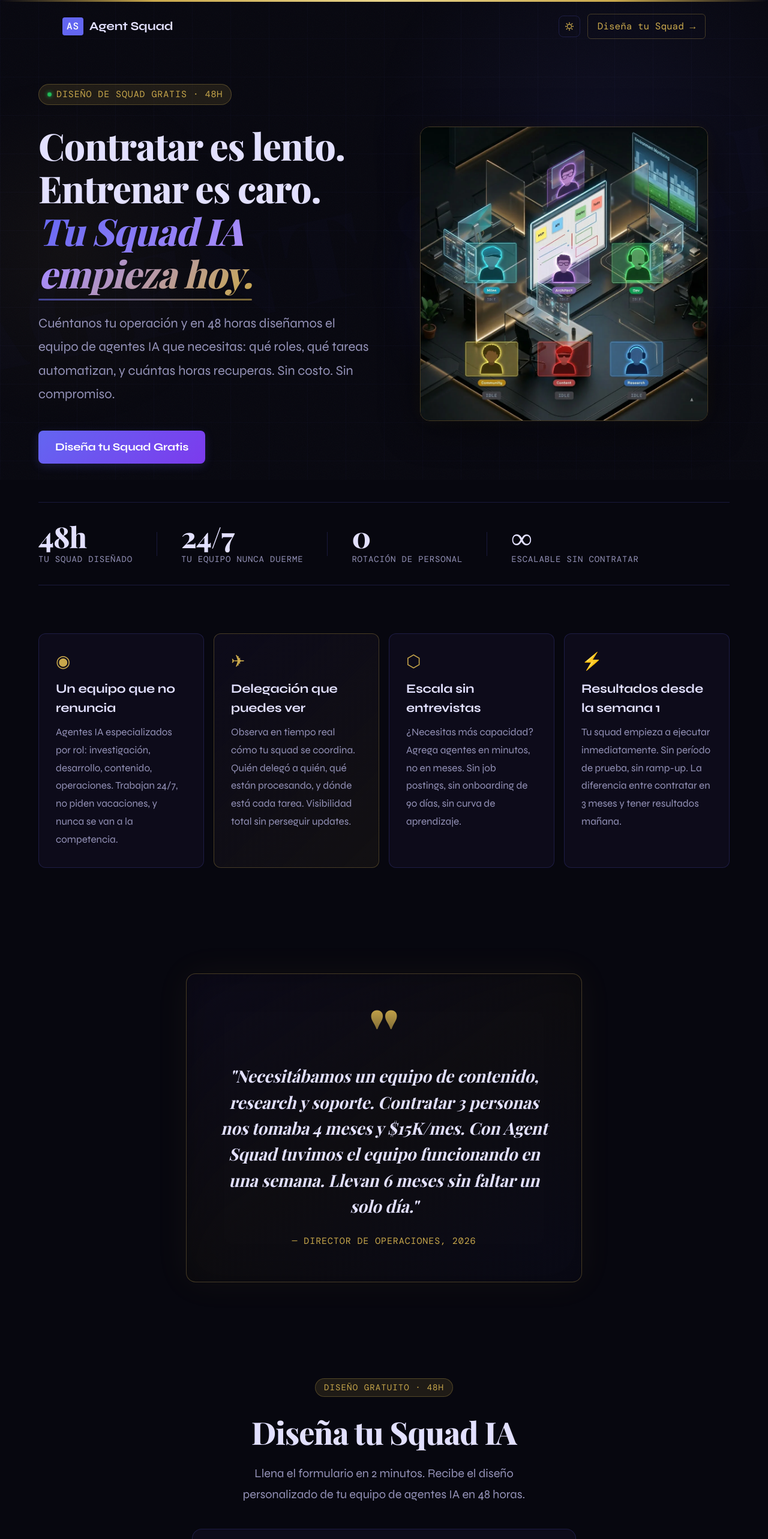
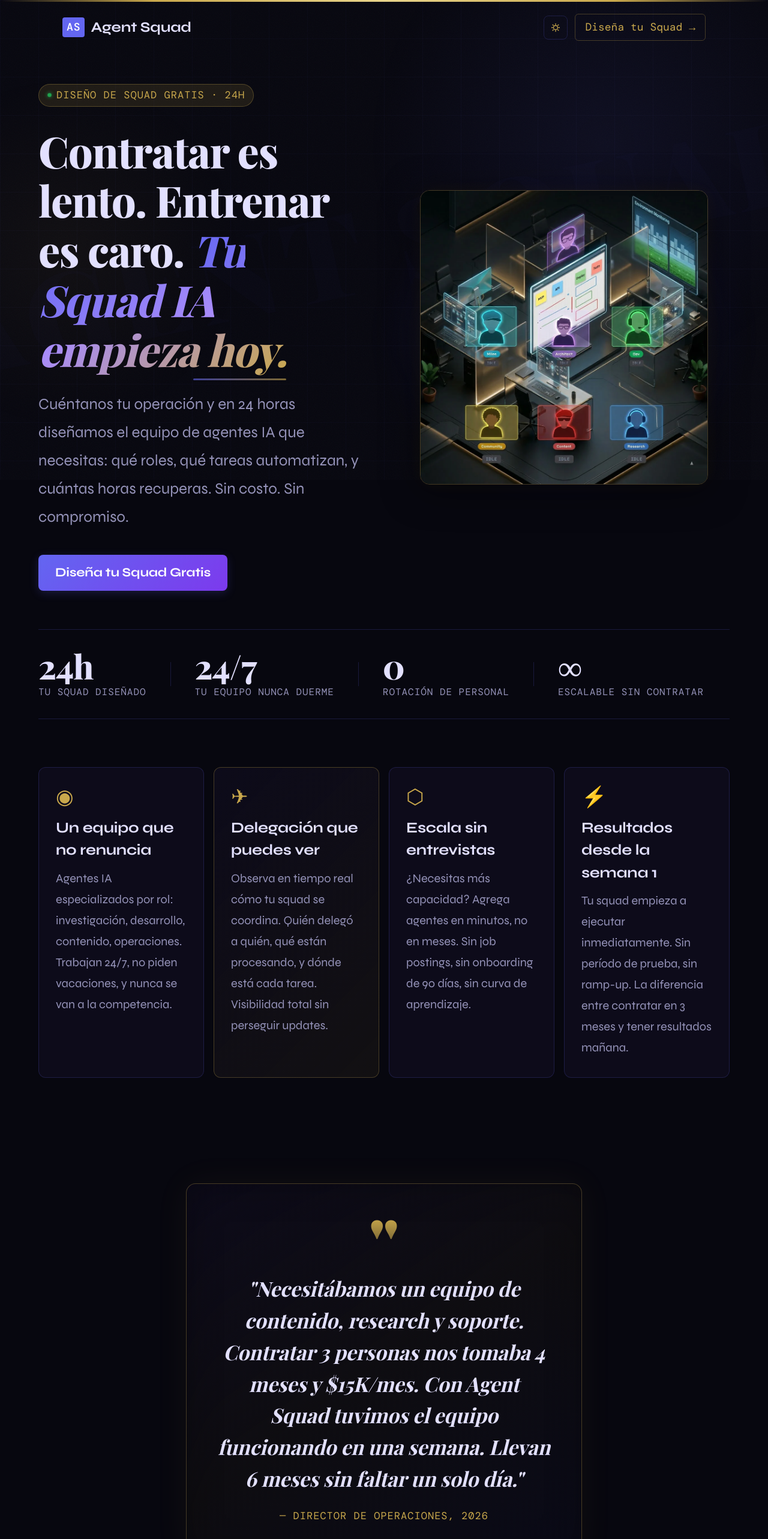
Before and after one commit to aguirrerjg/pixel-office-web, a SvelteKit app: page / in a window 1280 px wide. Shown: the top 2566 px of the page at 60% size. Built offline with nearby package versions, Linux system fonts and the light colour scheme; a web font is replaced by a local one.

Commit message:
style: increase font sizes another 20% + change 48h to 24h everywhere

```diff
--- a/src/routes/+page.svelte
+++ b/src/routes/+page.svelte
@@ -204,12 +204,12 @@
 	<!-- Hero — split banner -->
 	<section class="hero">
 		<div class="hero-content">
-			<div class="hero-badge cascade cascade--1">Diseño de Squad Gratis · 48h</div>
+			<div class="hero-badge cascade cascade--1">Diseño de Squad Gratis · 24h</div>
 			<h1 class="hero-title cascade cascade--2">
 				Contratar es lento. Entrenar es caro. <em>Tu Squad IA empieza hoy.</em>
 			</h1>
 			<p class="hero-sub cascade cascade--3">
-				Cuéntanos tu operación y en 48 horas diseñamos el equipo de agentes IA que necesitas: qué roles, qué tareas automatizan, y cuántas horas recuperas. Sin costo. Sin compromiso.
+				Cuéntanos tu operación y en 24 horas diseñamos el equipo de agentes IA que necesitas: qué roles, qué tareas automatizan, y cuántas horas recuperas. Sin costo. Sin compromiso.
 			</p>
 			<div class="hero-actions cascade cascade--4">
 				<a href="#squad-form" class="btn-primary">Diseña tu Squad Gratis</a>
@@ -229,7 +229,7 @@
 	<!-- Stats bar -->
 	<div class="stats-bar">
 		<div class="stat">
-			<span class="stat-num">48h</span>
+			<span class="stat-num">24h</span>
 			<span class="stat-label">Tu squad diseñado</span>
 		</div>
 		<div class="stat-divider"></div>
@@ -291,7 +291,7 @@
 		<div class="squad-form-header">
 			<span class="squad-form-badge">DISEÑO GRATUITO · 48H</span>
 			<h2 class="squad-form-title">Diseña tu Squad IA</h2>
-			<p class="squad-form-sub">Llena el formulario en 2 minutos. Recibe el diseño personalizado de tu equipo de agentes IA en 48 horas.</p>
+			<p class="squad-form-sub">Llena el formulario en 2 minutos. Recibe el diseño personalizado de tu equipo de agentes IA en 24 horas.</p>
 		</div>
 
 		<form class="squad-form" id="squad-form-el" on:submit|preventDefault={handleFormSubmit}>
@@ -338,7 +338,7 @@
 			</div>
 
 			<button type="submit" class="btn-primary btn-primary--large squad-submit">
-				{formStatus === 'sending' ? 'Enviando...' : 'Enviar — Recibo el diseño de mi Squad en 48h'}
+				{formStatus === 'sending' ? 'Enviando...' : 'Enviar — Recibo el diseño de mi Squad en 24h'}
 			</button>
 
 			<p class="form-trust">Sin spam. Sin llamadas. Solo el diseño de tu squad.</p>
@@ -348,7 +348,7 @@
 		<div class="squad-success">
 			<div class="squad-success-icon">✓</div>
 			<h3>¡Recibido!</h3>
-			<p>El diseño personalizado de tu Squad IA llegará a tu email en las próximas 48 horas.</p>
+			<p>El diseño personalizado de tu Squad IA llegará a tu email en las próximas 24 horas.</p>
 		</div>
 		{/if}
 	</section>
@@ -356,7 +356,7 @@
 	<!-- Final CTA -->
 	<section class="cta-section">
 		<h2 class="cta-title">Tu próximo equipo no necesita oficina.</h2>
-		<p style="font-size: 20px; color: var(--text-muted); margin: 0 0 32px; line-height: 1.7; font-weight: 500;">Describe tu operación en minutos. Y en pocas horas recibes el diseño de tu squad IA personalizado: roles, tareas, impacto estimado. Gratis.</p>
+		<p style="font-size: 24px; color: var(--text-muted); margin: 0 0 32px; line-height: 1.7; font-weight: 500;">Describe tu operación en minutos. Y en pocas horas recibes el diseño de tu squad IA personalizado: roles, tareas, impacto estimado. Gratis.</p>
 		<a href="#squad-form" class="btn-primary btn-primary--large">Diseñar mi Squad Gratis</a>
 	</section>
 
@@ -522,7 +522,7 @@
 	.logo-pixel {
 		font-family: var(--mono);
 		font-weight: 500;
-		font-size: 16px;
+		font-size: 18px;
 		background: var(--accent);
 		color: #fff;
 		padding: 3px 7px;
@@ -532,14 +532,14 @@
 
 	.logo-name {
 		font-weight: 700;
-		font-size: 20px;
+		font-size: 24px;
 		letter-spacing: -0.01em;
 		color: var(--text);
 	}
 
 	.nav-cta {
 		font-family: var(--mono);
-		font-size: 16px;
+		font-size: 18px;
 		color: var(--gold);
 		text-decoration: none;
 		border: 1px solid var(--gold-border);
@@ -564,8 +564,8 @@
 		display: flex;
 		align-items: center;
 		justify-content: center;
-		width: 36px;
-		height: 36px;
+		width: 40px;
+		height: 40px;
 		border-radius: 8px;
 		border: 1px solid var(--border);
 		background: transparent;
@@ -720,7 +720,7 @@
 		align-items: center;
 		gap: 8px;
 		font-family: var(--mono);
-		font-size: 15px;
+		font-size: 17px;
 		color: var(--gold);
 		border: 1px solid var(--gold-border);
 		background: var(--gold-dim);
@@ -743,7 +743,7 @@
 
 	.hero-title {
 		font-family: var(--display);
-		font-size: clamp(42px, 5vw, 62px);
+		font-size: clamp(48px, 6vw, 72px);
 		font-weight: 800;
 		line-height: 1.15;
 		letter-spacing: -0.02em;
@@ -773,7 +773,7 @@
 	}
 
 	.hero-sub {
-		font-size: 22px;
+		font-size: 26px;
 		line-height: 1.8;
 		color: var(--text-muted);
 		margin: 0 0 40px;
@@ -789,7 +789,7 @@
 
 	.hero-hint {
 		font-family: var(--mono);
-		font-size: 15px;
+		font-size: 17px;
 		color: var(--text-muted);
 	}
 
@@ -850,7 +850,7 @@
 
 	.hero-image-cta {
 		font-family: var(--mono);
-		font-size: 16px;
+		font-size: 18px;
 		color: var(--gold);
 		letter-spacing: 0.06em;
 		text-transform: uppercase;
@@ -882,7 +882,7 @@
 
 	.stat-num {
 		font-family: var(--display);
-		font-size: 48px;
+		font-size: 56px;
 		font-weight: 800;
 		color: var(--text);
 		letter-spacing: -0.02em;
@@ -891,7 +891,7 @@
 
 	.stat-label {
 		font-family: var(--mono);
-		font-size: 14px;
+		font-size: 16px;
 		color: var(--text-muted);
 		text-transform: uppercase;
 		letter-spacing: 0.06em;
@@ -968,7 +968,7 @@
 	}
 
 	.feature-icon {
-		font-size: 28px;
+		font-size: 34px;
 		margin-bottom: 16px;
 		color: var(--gold);
 		line-height: 1;
@@ -977,7 +977,7 @@
 	}
 
 	.feature-card h3 {
-		font-size: 21px;
+		font-size: 25px;
 		font-weight: 700;
 		color: var(--text);
 		margin: 0 0 10px;
@@ -987,7 +987,7 @@
 	}
 
 	.feature-card p {
-		font-size: 17px;
+		font-size: 20px;
 		line-height: 1.75;
 		color: var(--text-muted);
 		margin: 0;
@@ -1032,7 +1032,7 @@
 
 	.quote p {
 		font-family: var(--display);
-		font-size: 28px;
+		font-size: 34px;
 		font-weight: 700;
 		font-style: italic;
 		line-height: 1.55;
@@ -1043,7 +1043,7 @@
 
 	.quote cite {
 		font-family: var(--mono);
-		font-size: 15px;
+		font-size: 17px;
 		color: var(--gold);
 		font-style: normal;
 		letter-spacing: 0.06em;
@@ -1060,7 +1060,7 @@
 
 	.cta-title {
 		font-family: var(--display);
-		font-size: clamp(34px, 5vw, 56px);
+		font-size: clamp(40px, 6vw, 64px);
 		font-weight: 800;
 		color: var(--text);
 		margin: 0 0 36px;
@@ -1076,7 +1076,7 @@
 		color: #fff;
 		text-decoration: none;
 		font-weight: 700;
-		font-size: 18px;
+		font-size: 21px;
 		padding: 14px 28px;
 		border-radius: 8px;
 		letter-spacing: -0.01em;
@@ -1110,7 +1110,7 @@
 	}
 
 	.btn-primary--large {
-		font-size: 21px;
+		font-size: 24px;
 		padding: 16px 36px;
 	}
 
@@ -1126,7 +1126,7 @@
 
 	.footer-logo {
 		font-family: var(--mono);
-		font-size: 15px;
+		font-size: 17px;
 		background: var(--accent);
 		color: #fff;
 		padding: 3px 7px;
@@ -1135,7 +1135,7 @@
 
 	.footer-copy {
 		font-family: var(--mono);
-		font-size: 15px;
+		font-size: 17px;
 		color: var(--text-muted);
 	}
 
@@ -1165,7 +1165,7 @@
 	.squad-form-badge {
 		display: inline-block;
 		font-family: var(--mono);
-		font-size: 14px;
+		font-size: 16px;
 		color: var(--gold);
 		border: 1px solid var(--gold-border);
 		background: var(--gold-dim);
@@ -1178,7 +1178,7 @@
 
 	.squad-form-title {
 		font-family: var(--display);
-		font-size: clamp(34px, 5vw, 52px);
+		font-size: clamp(40px, 6vw, 60px);
 		font-weight: 800;
 		color: var(--text);
 		margin: 0 0 12px;
@@ -1186,7 +1186,7 @@
 	}
 
 	.squad-form-sub {
-		font-size: 20px;
+		font-size: 24px;
 		color: var(--text-muted);
 		line-height: 1.75;
 		font-weight: 500;
@@ -1218,7 +1218,7 @@
 
 	.form-label {
 		font-family: var(--mono);
-		font-size: 13px;
+		font-size: 15px;
 		color: var(--gold);
 		letter-spacing: 0.08em;
 		text-transform: uppercase;
@@ -1233,7 +1233,7 @@
 		background: rgba(255, 255, 255, 0.03);
 		color: var(--text);
 		font-family: 'Syne', sans-serif;
-		font-size: 17px;
+		font-size: 20px;
 		outline: none;
 		transition: border-color 0.2s, background 0.2s;
 	}
@@ -1268,7 +1268,7 @@
 
 	.form-trust {
 		font-family: var(--mono);
-		font-size: 14px;
+		font-size: 16px;
 		color: rgba(226, 224, 255, 0.2);
 		text-align: center;
 		letter-spacing: 0.06em;
@@ -1300,14 +1300,14 @@
 
 	.squad-success h3 {
 		font-family: var(--display);
-		font-size: 30px;
+		font-size: 36px;
 		font-weight: 800;
 		color: var(--text);
 		margin: 0 0 8px;
 	}
 
 	.squad-success p {
-		font-size: 19px;
+		font-size: 23px;
 		color: var(--text-muted);
 		margin: 0;
 		font-weight: 500;
@@ -1321,8 +1321,8 @@
 		.stat-divider { display: none; }
 		.hero-actions { flex-direction: column; align-items: flex-start; }
 		.quote { padding: 40px 24px; }
-		.quote p { font-size: 22px; }
-		.quote-mark { font-size: 100px; }
+		.quote p { font-size: 26px; }
+		.quote-mark { font-size: 120px; }
 		.hero-image-link { max-width: 100%; }
 		.form-row { grid-template-columns: 1fr; }
 		.squad-form { padding: 24px; }
```
